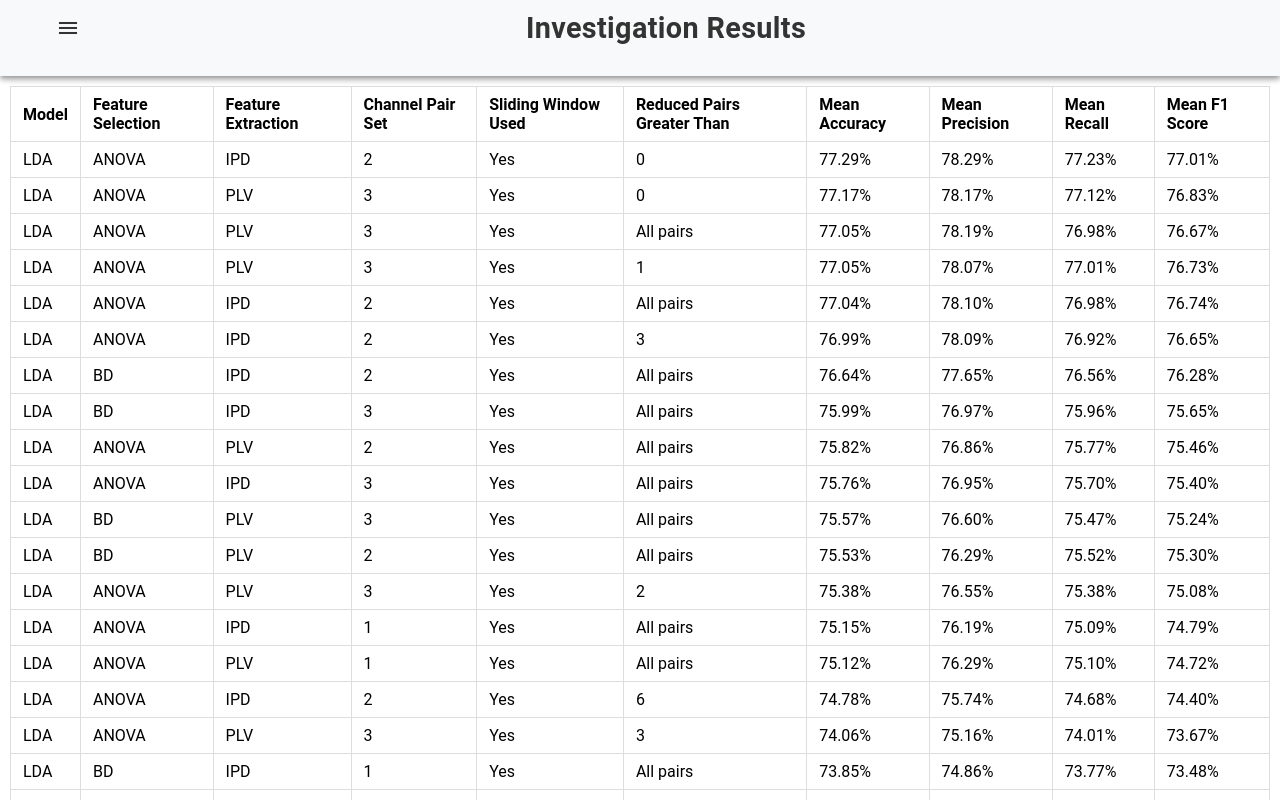
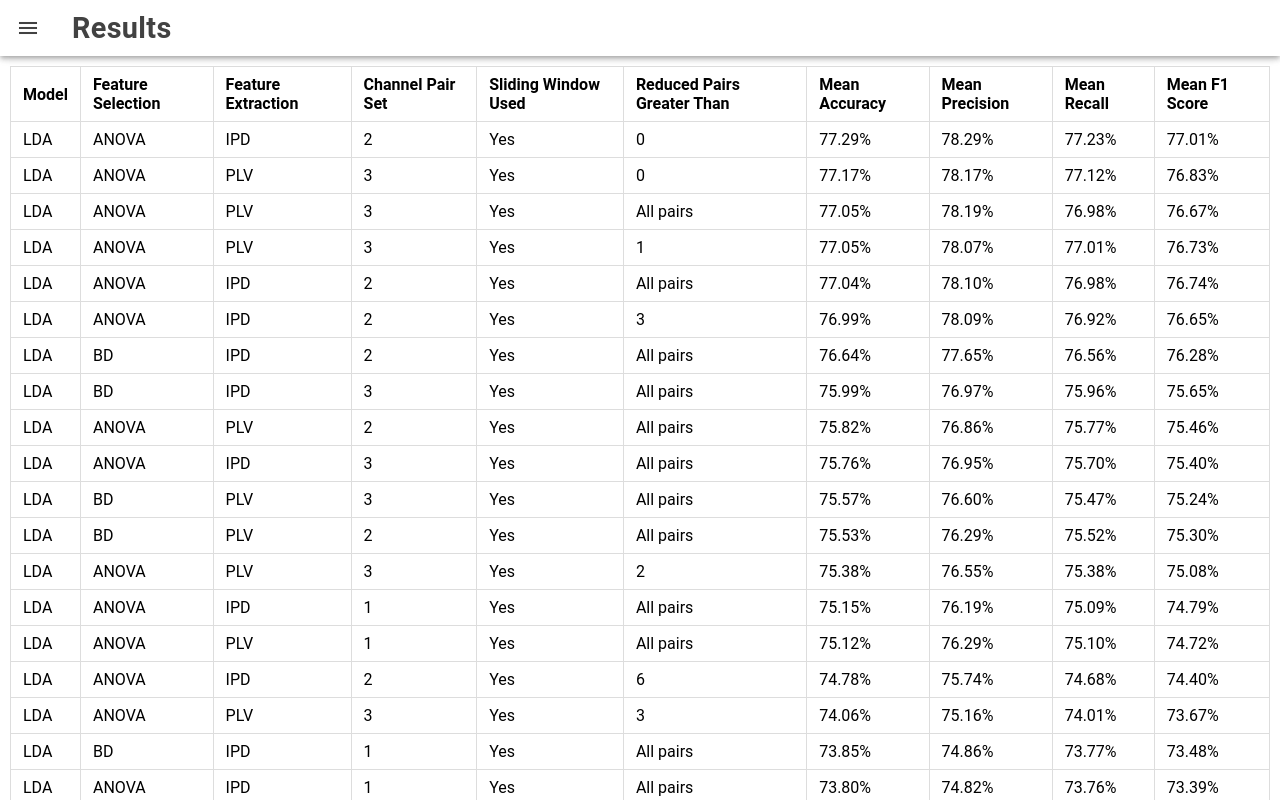
Before and after one commit to meneerfrikkie/MachineLearningDashboard, a React (Vite) app: page /results in a window 1280 px wide. Built offline with nearby package versions, Linux system fonts and the light colour scheme.

Commit message:
style: Header Adjustments

```diff
--- a/package.json
+++ b/package.json
@@ -30,8 +30,7 @@
     "react-dom": "^18.2.0",
     "react-icons": "^5.3.0",
     "react-router": "^5.3.4",
-    "react-router-dom": "^5.3.4",
-    "vite-plugin-pwa": "^0.20.5"
+    "react-router-dom": "^5.3.4"
   },
   "devDependencies": {
     "@capacitor/cli": "6.1.2",
@@ -55,6 +54,7 @@
     "terser": "^5.4.0",
     "typescript": "^5.1.6",
     "vite": "5.2.13",
+    "vite-plugin-pwa": "^0.20.5",
     "vitest": "^0.34.6"
   },
   "description": "An Ionic project"
--- a/src/pages/Home.tsx
+++ b/src/pages/Home.tsx
@@ -55,9 +55,7 @@ const Home: React.FC = () => {
             <IonButtons slot="start">
               <IonMenuButton></IonMenuButton>
             </IonButtons>
-            <div>
-              <IonTitle className="header-title">Dashboard</IonTitle>
-            </div>
+            <IonTitle className="header-title">Dashboard</IonTitle>
           </IonToolbar>
         </IonHeader>
 
@@ -154,7 +152,7 @@ const Home: React.FC = () => {
 
               {/* Right Side: EEG Channels Image and Description in one card */}
               <IonCol size="12" size-md="6">
-                <IonCard className="custom-card">
+                <IonCard className="custom-card" style={{ backgroundColor: '#ffffff' }}>
                   <IonCardHeader className="card-header">
                     <IonCardTitle>EEG Channels Used</IonCardTitle>
                   </IonCardHeader>
--- a/src/pages/InvestigationResults.tsx
+++ b/src/pages/InvestigationResults.tsx
@@ -51,13 +51,11 @@ const ResultsTable: React.FC = () => {
     <IonPage className='ion-page' id="main-content">
       {/* Main Header */}
       <IonHeader>
-          <IonToolbar className="custom-toolbar">
+          <IonToolbar>
             <IonButtons slot="start">
-                <IonMenuButton></IonMenuButton>
-              </IonButtons>
-            <div className="header-content">
-              <IonTitle className="header-title">Investigation Results</IonTitle>
-            </div>
+              <IonMenuButton></IonMenuButton>
+            </IonButtons>
+            <IonTitle className="header-title">Results</IonTitle>
           </IonToolbar>
         </IonHeader>
 
@@ -65,7 +63,7 @@ const ResultsTable: React.FC = () => {
       <IonContent fullscreen>
         <IonHeader collapse="condense">
           <IonToolbar className="condensed-toolbar">
-            <IonTitle size="large" className="condensed-title">Investigation Results</IonTitle>
+            <IonTitle size="large" className="condensed-title">Results</IonTitle>
           </IonToolbar>
         </IonHeader>
 
--- a/src/pages/WristPredictionAnimation.tsx
+++ b/src/pages/WristPredictionAnimation.tsx
@@ -50,7 +50,7 @@ const WristPredictionAnimation: React.FC = () => {
   const isMatch = data[currentIndex]?.actual === data[currentIndex]?.predicted;
 
   return (
-    <IonCard className="custom-card">
+    <IonCard className="custom-card" style={{ backgroundColor: '#ffffff' }}>
       <IonCardHeader className="card-header">
         <IonCardTitle>Live Model Prediction</IonCardTitle>
       </IonCardHeader>
--- a/src/theme/variables.css
+++ b/src/theme/variables.css
@@ -70,7 +70,7 @@ http://ionicframework.com/docs/theming/ */
 
 .header-title {
   font-size: 1.4rem; /* Adjusts size for mobile */
-  text-align: center; /* Ensures the title is centered on mobile */
+  text-align: left; /* Ensures the title is centered on mobile */
   flex-grow: 1;
 }
 
@@ -90,7 +90,6 @@ ion-menu-button {
     --padding-end: 20px;
   }
 }
-
 
   /* Default Styles Using the Palette */
   .custom-toolbar {
```
Also changed, not shown: 1 other file (tests, documents, lock files or other folders).
